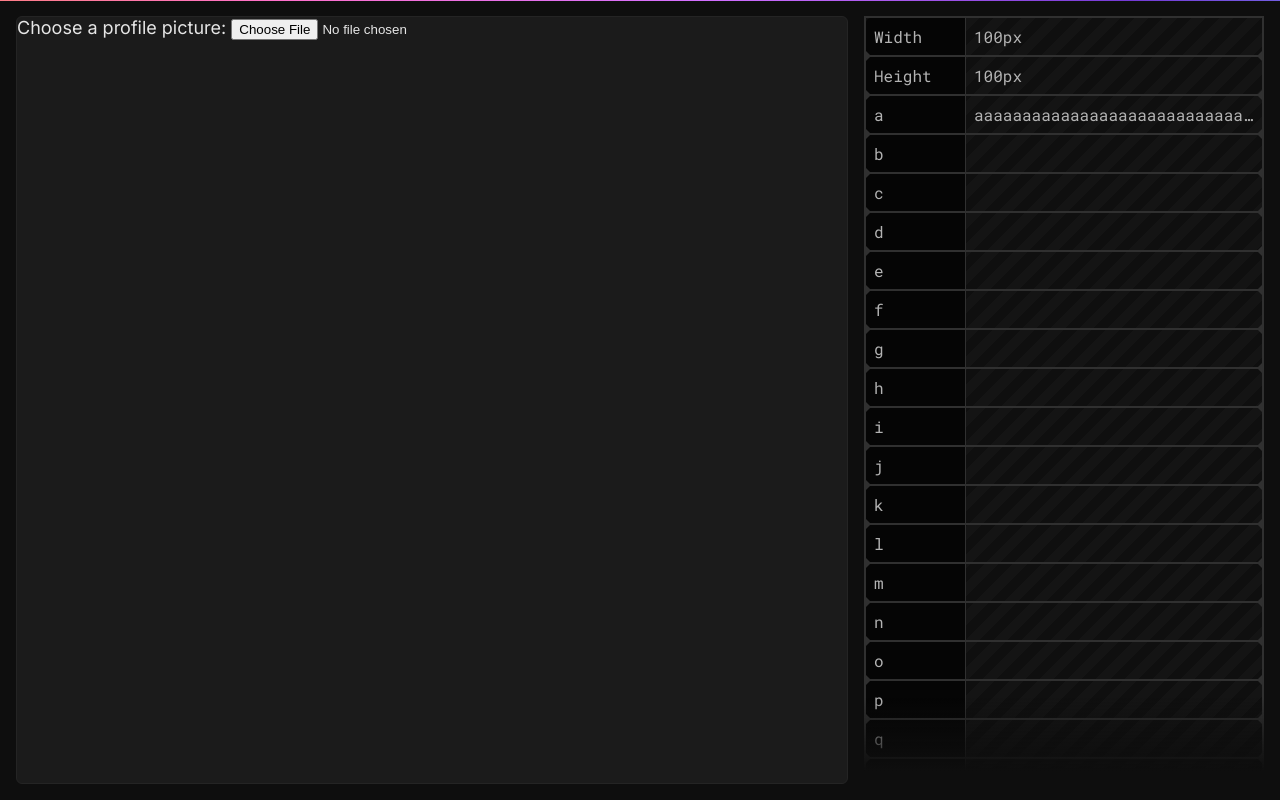
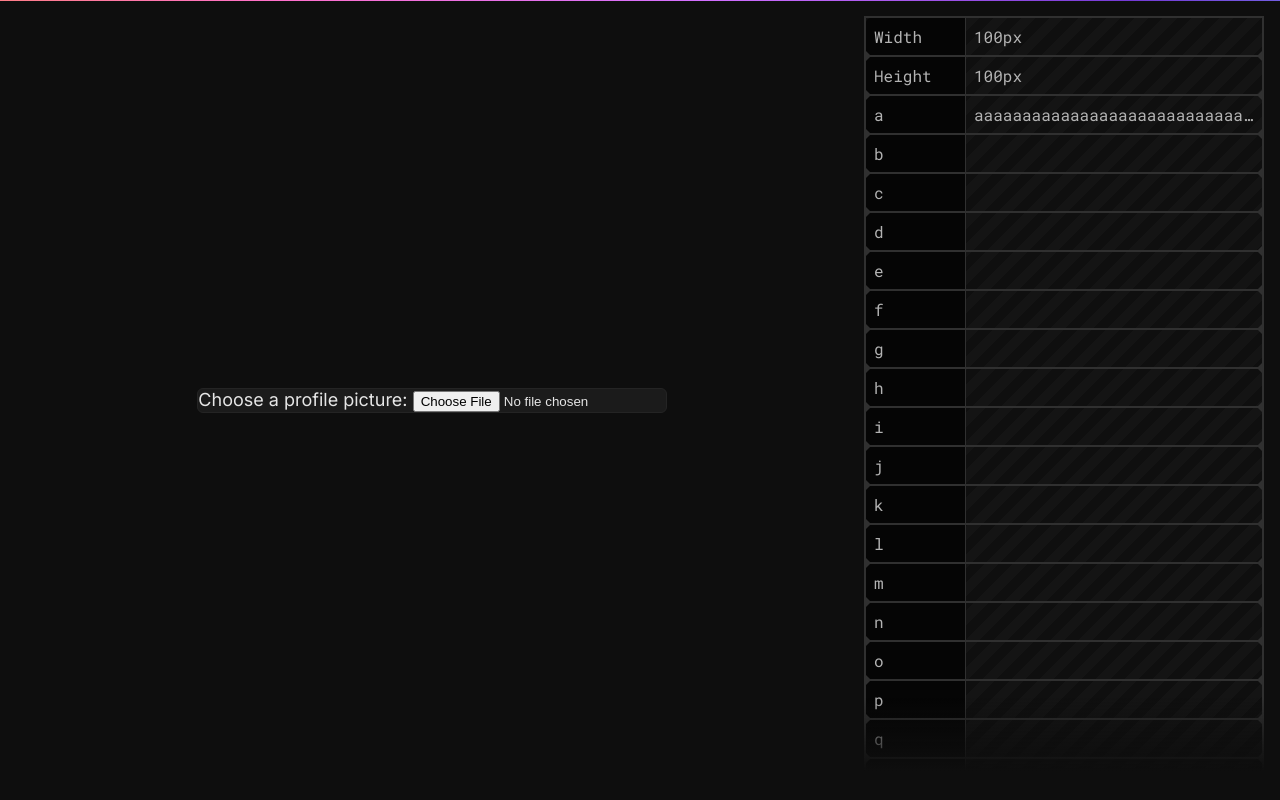
Before and after one commit to BigBadBodyPillow/metaData, a SvelteKit app: page / in a window 1280 px wide. Built offline with nearby package versions, Linux system fonts and the light colour scheme.

Commit message:
move image stuff to own component

```diff
--- /dev/null
+++ b/src/components/Image.svelte
@@ -0,0 +1,27 @@
+<div class="container">
+  <div class="image">
+    <label for="image-upload">
+      <span>Choose a profile picture: </span>
+      <input type="file" id="image-upload" name="image" accept="image/*" />
+    </label>
+  </div>
+</div>
+
+<style>
+  .container {
+    flex: 1;
+    height: 100%;
+    display: grid;
+    place-content: center;
+  }
+  .image {
+    max-width: 700px;
+    max-height: 1000px;
+    width: 100%;
+    height: 100%;
+
+    background-color: rgb(27, 27, 27);
+    border-radius: var(--radius);
+    border: 1px solid var(--border);
+  }
+</style>
--- a/src/routes/+page.svelte
+++ b/src/routes/+page.svelte
@@ -1,15 +1,10 @@
 <script>
+  import Image from '../components/Image.svelte';
   import Info from '../components/Info/Info.svelte';
 </script>
 
 <main>
-  <div class="image">
-    <label for="image-upload">
-      <span>Choose a profile picture: </span>
-      <input type="file" id="image-upload" name="image" accept="image/*" />
-    </label>
-  </div>
-
+  <Image />
   <Info />
 </main>
 
@@ -24,13 +19,4 @@
     width: 100%;
     z-index: 1;
   }
-
-  .image {
-    background-color: rgb(27, 27, 27);
-    flex: 1;
-    height: 100%;
-
-    border-radius: var(--radius);
-    border: 1px solid var(--border);
-  }
 </style>
```
